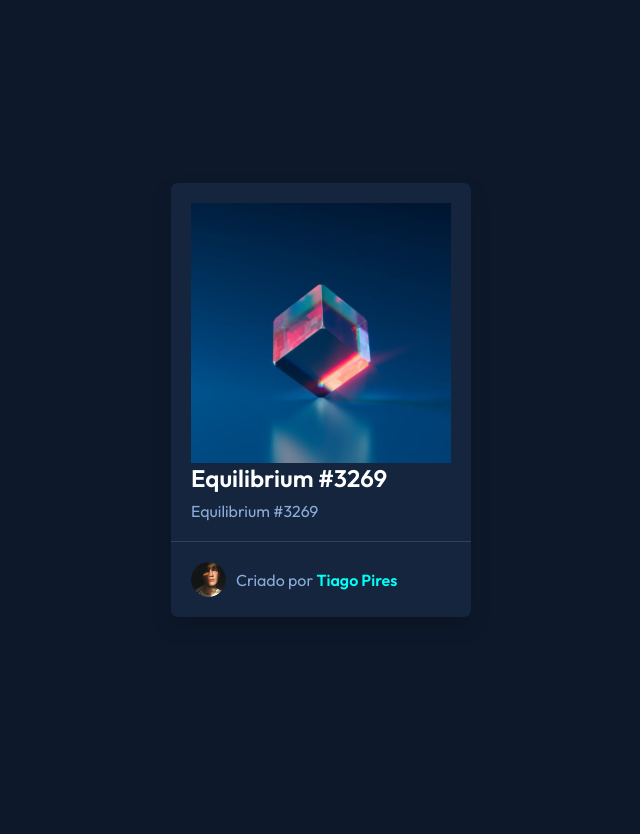
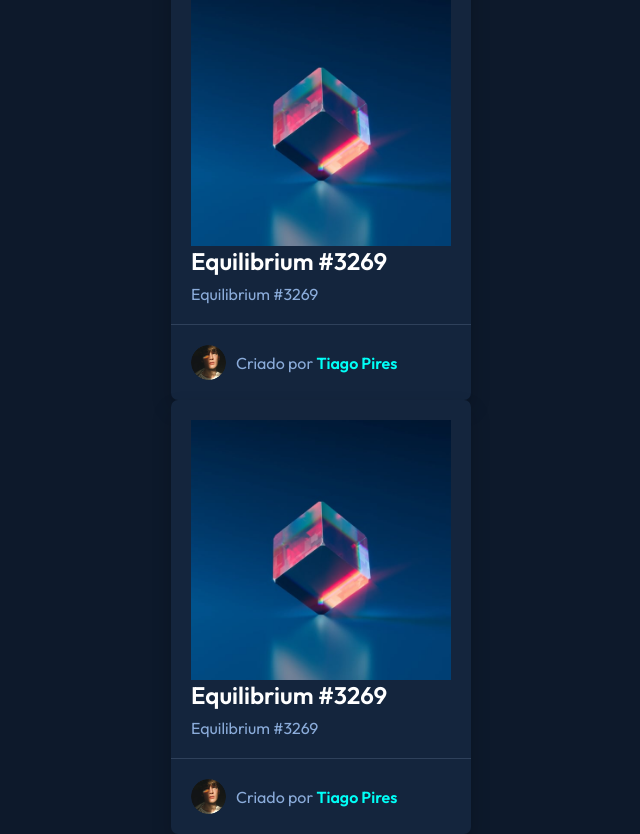
Before and after one commit to tpires1041/trabalho-ger-ncia-portifolio, a plain HTML site: page index.html in a window 1280 px wide. Shown: the whole page, without its empty margins (319-959 px from the left). Before the commit the page ends 800 px from the top, so only its background shows below. Drawn offline with Linux system fonts and the light colour scheme.

Commit message:
Created the div
Created a div called "card-list" and one more card

```diff
--- a/index.html
+++ b/index.html
@@ -1,13 +1,16 @@
 <!DOCTYPE html>
 <html lang="en">
+
 <head>
     <meta charset="UTF-8">
     <meta name="viewport" content="width=device-width, initial-scale=1.0">
     <title>Portifólio</title>
     <link rel="stylesheet" href="style.css">
 </head>
+
 <body>
     <div class="container">
+        <div class="card-list">
             <div class="card">
                 <div class="card-content">
                     <img src="cubo-esquisito.jpg" alt="Um cubo estranho" class="card-image">
@@ -20,6 +23,19 @@
                 </div>
             </div>
 
+            <div class="card">
+                <div class="card-content">
+                    <img src="cubo-esquisito.jpg" alt="Um cubo estranho" class="card-image">
+                    <h2>Equilibrium #3269</h2>
+                    <p>Equilibrium #3269</p>
+                </div>
+                <div class="card-footer">
+                    <img src="image-avatar.png" alt="Avatar" class="avatar">
+                    <span>Criado por <strong>Tiago Pires</strong></span>
+                </div>
+            </div>
+        </div>
     </div>
 </body>
+
 </html>
```
Lines whose indentation alone changed are shown as unchanged.
